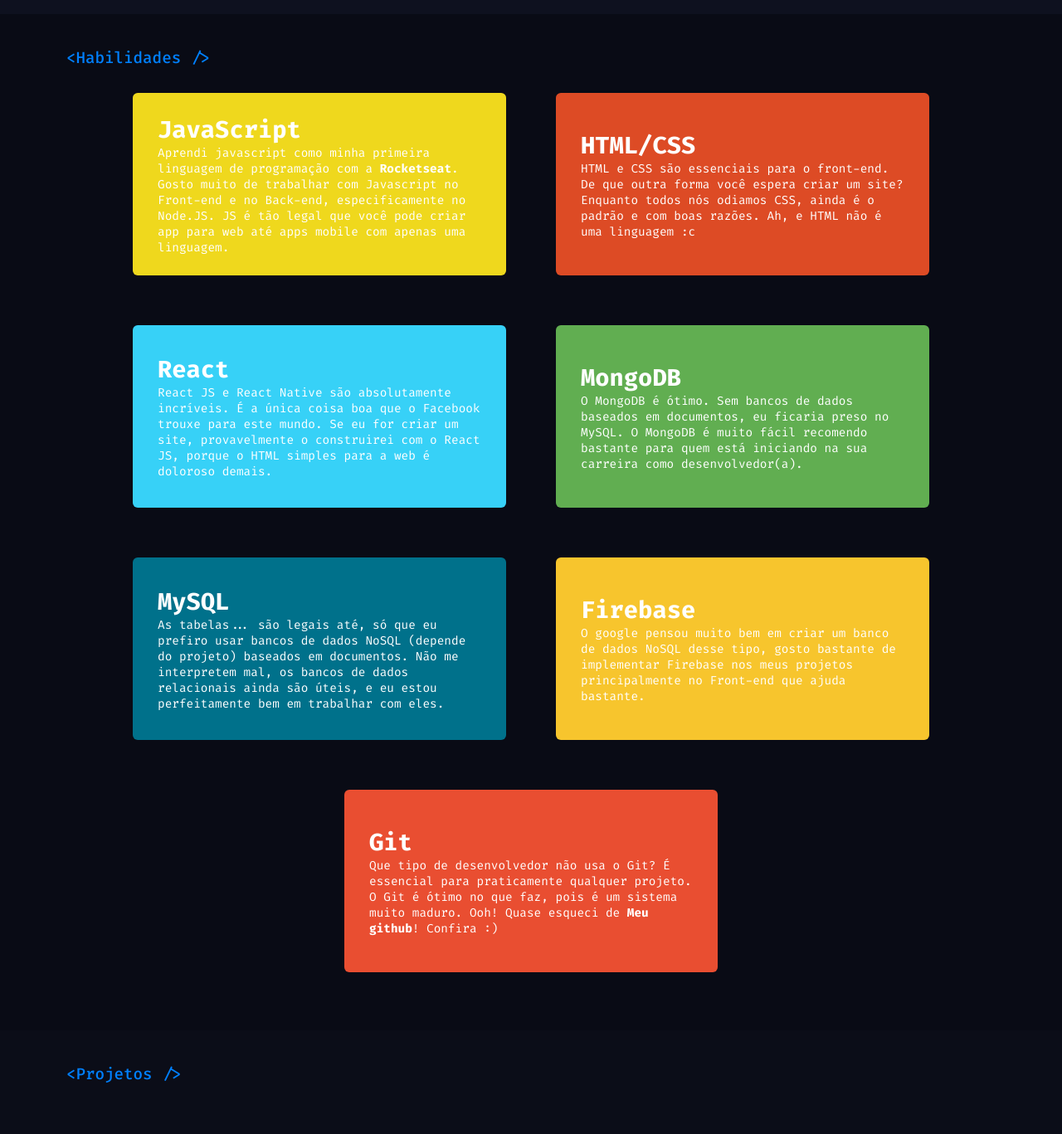
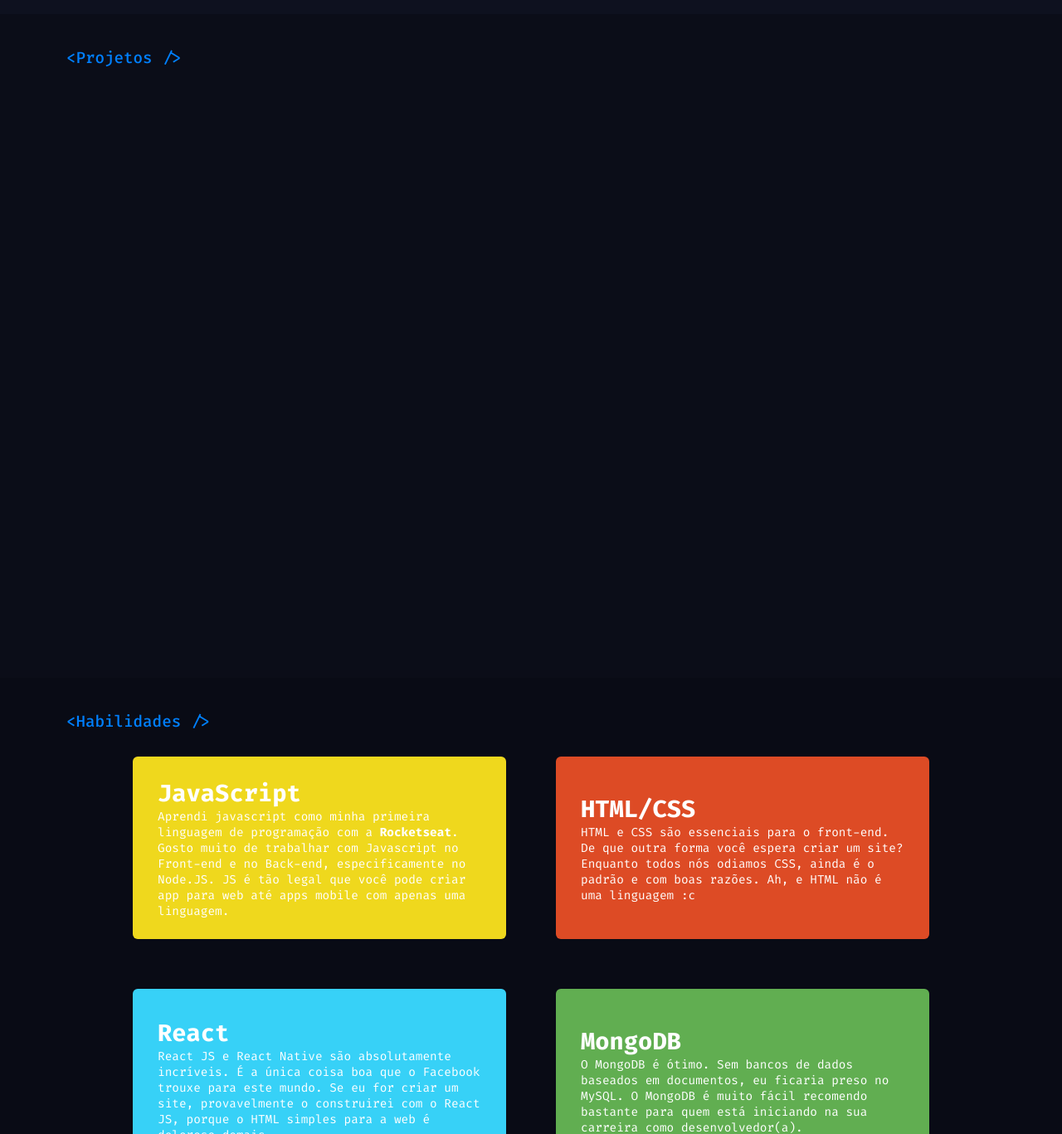
Before and after one commit to izakdvlpr/website, a Next.js app: page / in a window 1280 px wide. Shown: the part 1663-3030 px from the top of the page at 83% size. Built offline with nearby package versions, Linux system fonts and the light colour scheme.

Commit message:
fix(index.tsx): fix

```diff
--- a/src/pages/index.tsx
+++ b/src/pages/index.tsx
@@ -17,8 +17,8 @@ const HomePage = () => (
     <Container>
       <Presentation />
       <About />
+      <Projects />
       <Skills />
-      <Projects />
       <Contact />
     </Container>
   </>
```
